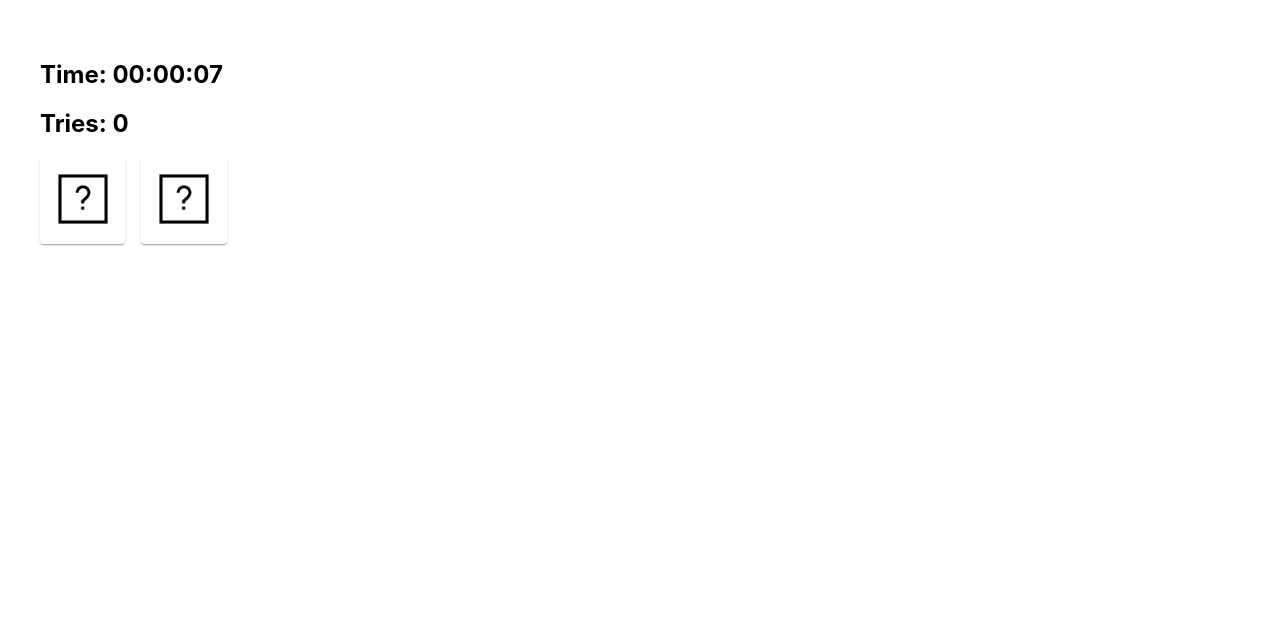
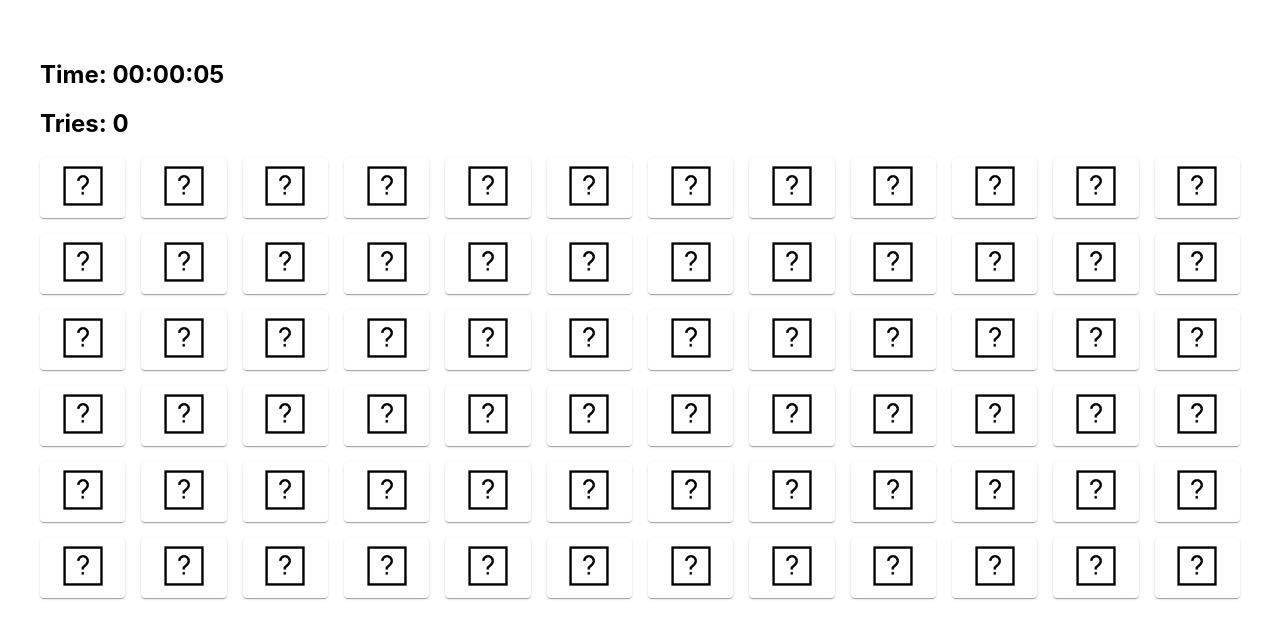
Before and after one commit to luisquezada881213/react-memory-game, a React (Create React App) app: page / in a window 1280 px wide. Shown: the top 638 px of the page. Built offline with nearby package versions, Linux system fonts and the light colour scheme.

Commit message:
working fine

```diff
--- a/src/App.css
+++ b/src/App.css
@@ -1,5 +1,5 @@
 .image{
-  height: 50px;
+  height: 40px;
 }
 
 .selected{
--- a/src/components/AlertDialog.jsx
+++ b/src/components/AlertDialog.jsx
@@ -17,7 +17,7 @@ export default function AlertDialog({score, reset}) {
         <DialogTitle id="alert-dialog-title">{"Congratulations!"}</DialogTitle>
         <DialogContent>
           <DialogContentText id="alert-dialog-description">
-            Your time was {score.time}, and you tried {score.tries} times
+            Your time was {score.time && new Date(score.time * 1000).toISOString().substr(11, 8)}, and you tried {score.tries} times
           </DialogContentText>
         </DialogContent>
         <DialogActions>
--- a/src/components/Grid.jsx
+++ b/src/components/Grid.jsx
@@ -10,7 +10,7 @@ const useStyles = makeStyles((theme) => ({
         padding: 40
     },
     paper: {
-        padding: theme.spacing(2),
+        padding: theme.spacing(1),
         textAlign: 'center',
         color: theme.palette.text.secondary,
     },
@@ -18,7 +18,7 @@ const useStyles = makeStyles((theme) => ({
 
 let grid = []
 let visible = []
-const complexity = 1
+const complexity = 36
 let intervalId = null
 
 function populateGrid() {
@@ -35,9 +35,6 @@ function shuffleArray(array) {
     }
 }
 
-populateGrid();
-shuffleArray(grid)
-
 export default function FullWidthGrid() {
     const classes = useStyles();
     const [selection, setSelection] = React.useState([null, null])
@@ -48,9 +45,14 @@ export default function FullWidthGrid() {
         tries: undefined,
         time: undefined
     })
+    const [started, setStarted] = React.useState(false)
 
-    function reset(){
+    function reset() {
+        setStarted(false)
         visible = []
+        grid = []
+        populateGrid()
+        shuffleArray(grid)
         setTime(0)
         setTries(0)
         setFinished(false)
@@ -58,13 +60,16 @@ export default function FullWidthGrid() {
             time: null,
             tries: null
         })
-        intervalId = setInterval(()=>{
-            setTime(prev => prev + 1)
-        },1000)
+        setTimeout(() => {
+            intervalId = setInterval(() => {
+                setTime(prev => prev + 1)
+            }, 1000)
+            setStarted(true)
+        }, 2000)
     }
 
     function handleSelect(element) {
-        if (selection[1] === null && visible.indexOf(element) === -1) {
+        if (selection[1] === null && visible.indexOf(element) === -1 && started) {
             visible.push(element)
             const current = [...selection]
             if (current[0] === null) {
@@ -87,12 +92,16 @@ export default function FullWidthGrid() {
     }
 
     function checkAnimation(element) {
-        if (visible.indexOf(element) !== -1 && !finished) {
+        if (visible.indexOf(element) !== -1 && !finished && started) {
             return "animate__animated animate__flip animate__fast"
         }
-        if (finished){
+        if (finished && started) {
             const speeds = ['slower', 'slow', 'fast', 'faster']
             return `animate__animated animate__bounceOut animate__${speeds[Math.floor(Math.random() * 3)]}`
+        }
+        if (!finished && !started) {
+            const speeds = ['slower', 'slow', 'fast', 'faster']
+            return `animate__animated animate__bounceIn animate__${speeds[Math.floor(Math.random() * 3)]}`
         }
         else {
             return ""
@@ -121,7 +130,6 @@ export default function FullWidthGrid() {
             }
             else {
                 setTimeout(() => { setSelection([null, null]) }, 800)
-
             }
         }
     }, [selection])
@@ -135,14 +143,12 @@ export default function FullWidthGrid() {
                     tries: tries,
                     time: time
                 })
-            }, 3000);
+            }, 2000);
         }
     }, [selection, time, tries])
 
     React.useEffect(() => {
-        intervalId = setInterval(() => {
-            setTime(prev => prev + 1)
-        }, 1000)
+        reset()
     }, [])
 
     return (
@@ -150,11 +156,11 @@ export default function FullWidthGrid() {
             <h2>Time: {new Date(time * 1000).toISOString().substr(11, 8)}</h2>
             <h2>Tries: {tries}</h2>
             <AlertDialog
-                score = {score}
-                reset = {reset}
+                score={score}
+                reset={reset}
             />
             {!score.time && <Grid container spacing={2}>
-                {grid.map(element => <Grid key={element} item xs={3} md={2} lg={1}>
+                {grid.map(element => <Grid spacing={1} key={element} item sx={2} sm={2} md={1} lg={1}>
                     <Paper onClick={() => handleSelect(element)} className={`${classes.paper} ${checkAnimation(element)} ${checkSelected(element)}`}>
                         <img className="image" src={checkIfVisible(element)} alt={element} srcset="" />
                     </Paper>
```
Also changed, not shown: 1 other file (tests, documents, lock files or other folders).
